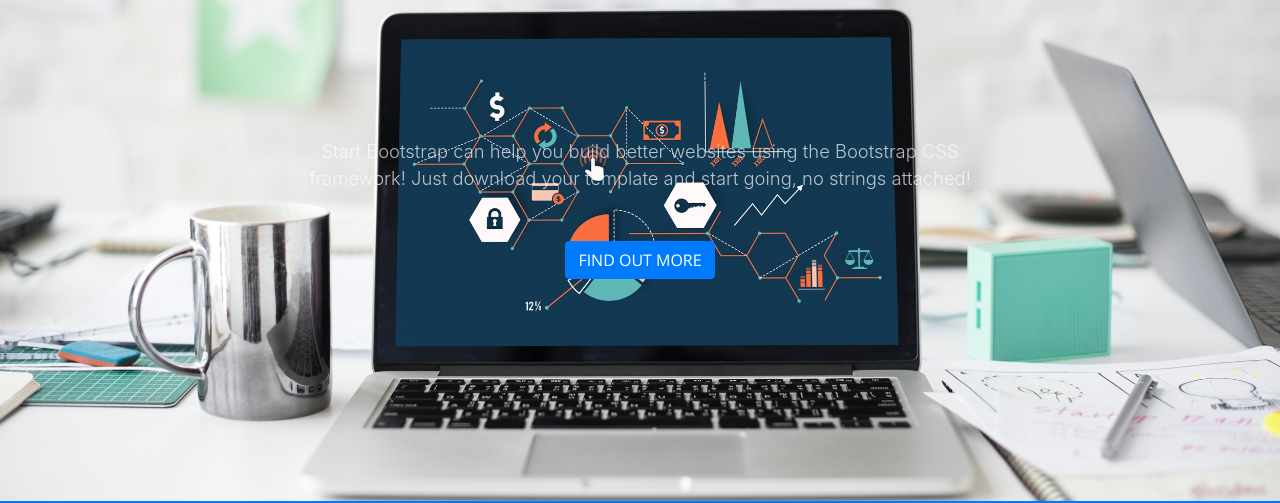
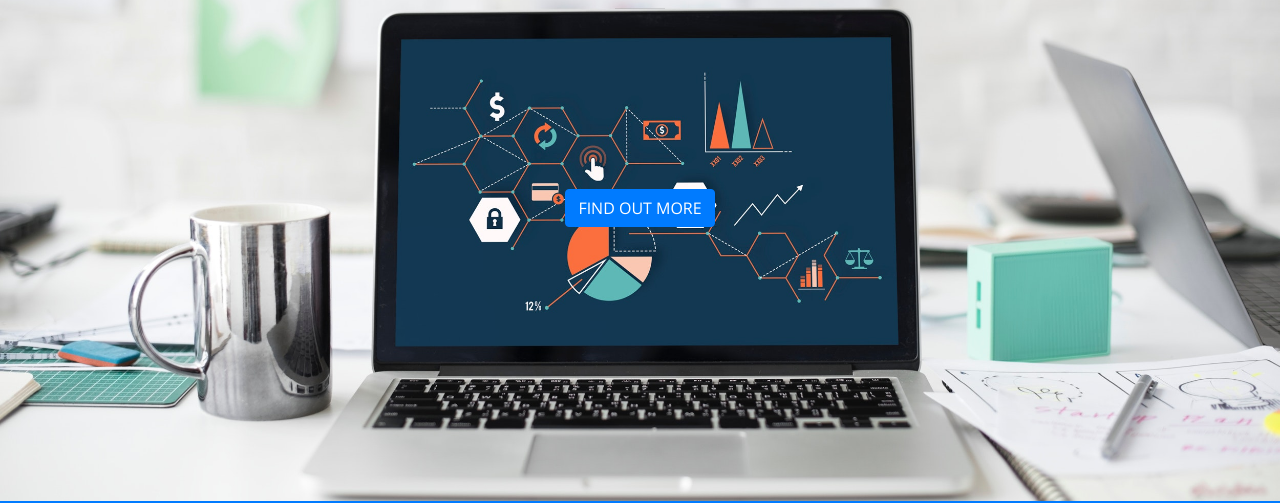
Before and after one commit to itageeu/itageeu, a website with bundled scripts: page index.html in a window 1280 px wide. Shown: the part 299-802 px from the top of the page. Built offline with nearby package versions, Linux system fonts and the light colour scheme.

Commit message:
gereksiz yazı kaldırıldı

```diff
--- a/index.html
+++ b/index.html
@@ -80,7 +80,7 @@
             <hr>
           </div>
           <div class="col-lg-8 mx-auto">
-            <p class="text-faded mb-5">Start Bootstrap can help you build better websites using the Bootstrap CSS framework! Just download your template and start going, no strings attached!</p>
+
             <a class="btn btn-primary btn-xl js-scroll-trigger" href="#about">Find Out More</a>
           </div>
         </div>
```
